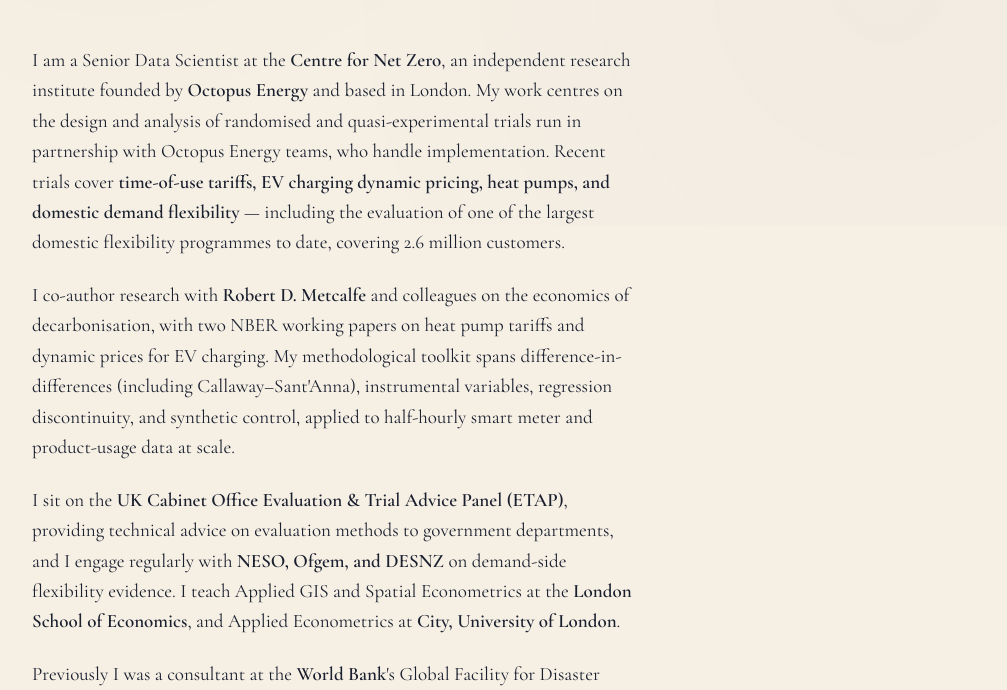
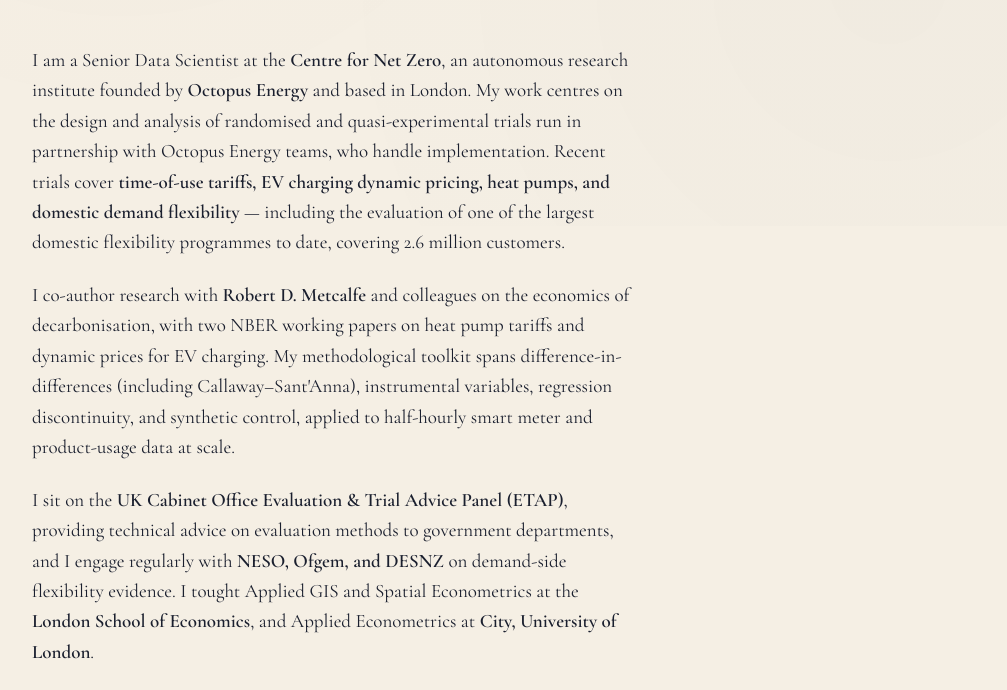
Before and after one commit to louisealice/louisealice.github.io, a plain HTML site: page index.html in a window 1280 px wide. Shown: the part 574-1264 px from the top of the page, without its empty margins (136-1143 px from the left). Drawn offline with nearby package versions, Linux system fonts and the light colour scheme.

Commit message:
Update index.html
fix teaching and cnz description

```diff
--- a/index.html
+++ b/index.html
@@ -61,7 +61,7 @@
 
   <div class="prose">
     <p>
-      I am a Senior Data Scientist at the <strong>Centre for Net Zero</strong>, an independent research institute founded by <strong>Octopus Energy</strong> and based in London. My work centres on the design and analysis of randomised and quasi-experimental trials run in partnership with Octopus Energy teams, who handle implementation. Recent trials cover <strong>time-of-use tariffs, EV charging dynamic pricing, heat pumps, and domestic demand flexibility</strong> — including the evaluation of one of the largest domestic flexibility programmes to date, covering 2.6 million customers.
+      I am a Senior Data Scientist at the <strong>Centre for Net Zero</strong>, an autonomous research institute founded by <strong>Octopus Energy</strong> and based in London. My work centres on the design and analysis of randomised and quasi-experimental trials run in partnership with Octopus Energy teams, who handle implementation. Recent trials cover <strong>time-of-use tariffs, EV charging dynamic pricing, heat pumps, and domestic demand flexibility</strong> — including the evaluation of one of the largest domestic flexibility programmes to date, covering 2.6 million customers.
     </p>
 
     <p>
@@ -69,7 +69,7 @@
     </p>
 
     <p>
-      I sit on the <strong>UK Cabinet Office Evaluation &amp; Trial Advice Panel (ETAP)</strong>, providing technical advice on evaluation methods to government departments, and I engage regularly with <strong>NESO, Ofgem, and DESNZ</strong> on demand-side flexibility evidence. I teach Applied GIS and Spatial Econometrics at the <strong>London School of Economics</strong>, and Applied Econometrics at <strong>City, University of London</strong>.
+      I sit on the <strong>UK Cabinet Office Evaluation &amp; Trial Advice Panel (ETAP)</strong>, providing technical advice on evaluation methods to government departments, and I engage regularly with <strong>NESO, Ofgem, and DESNZ</strong> on demand-side flexibility evidence. I tought Applied GIS and Spatial Econometrics at the <strong>London School of Economics</strong>, and Applied Econometrics at <strong>City, University of London</strong>.
     </p>
 
     <p>
```
